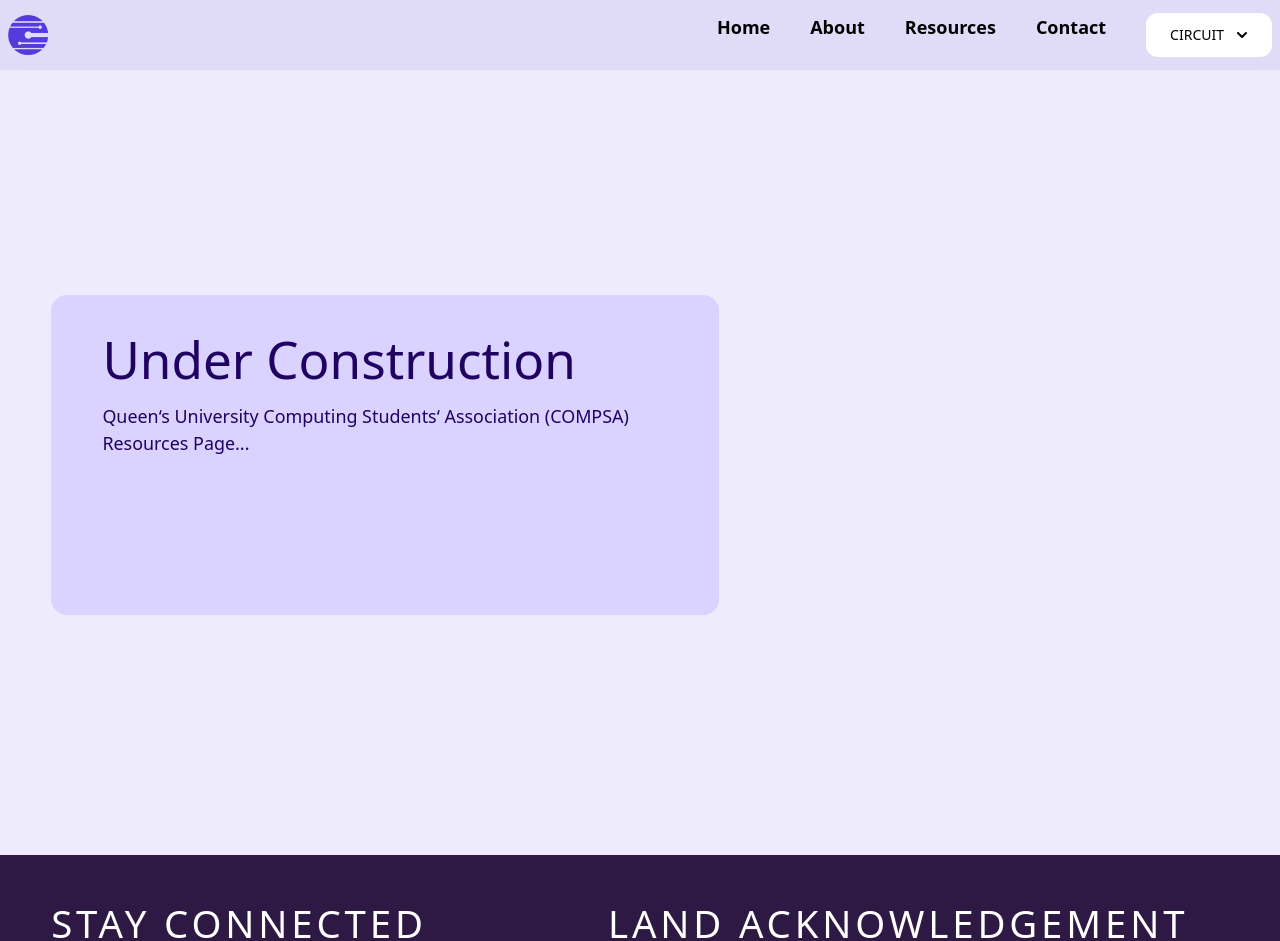
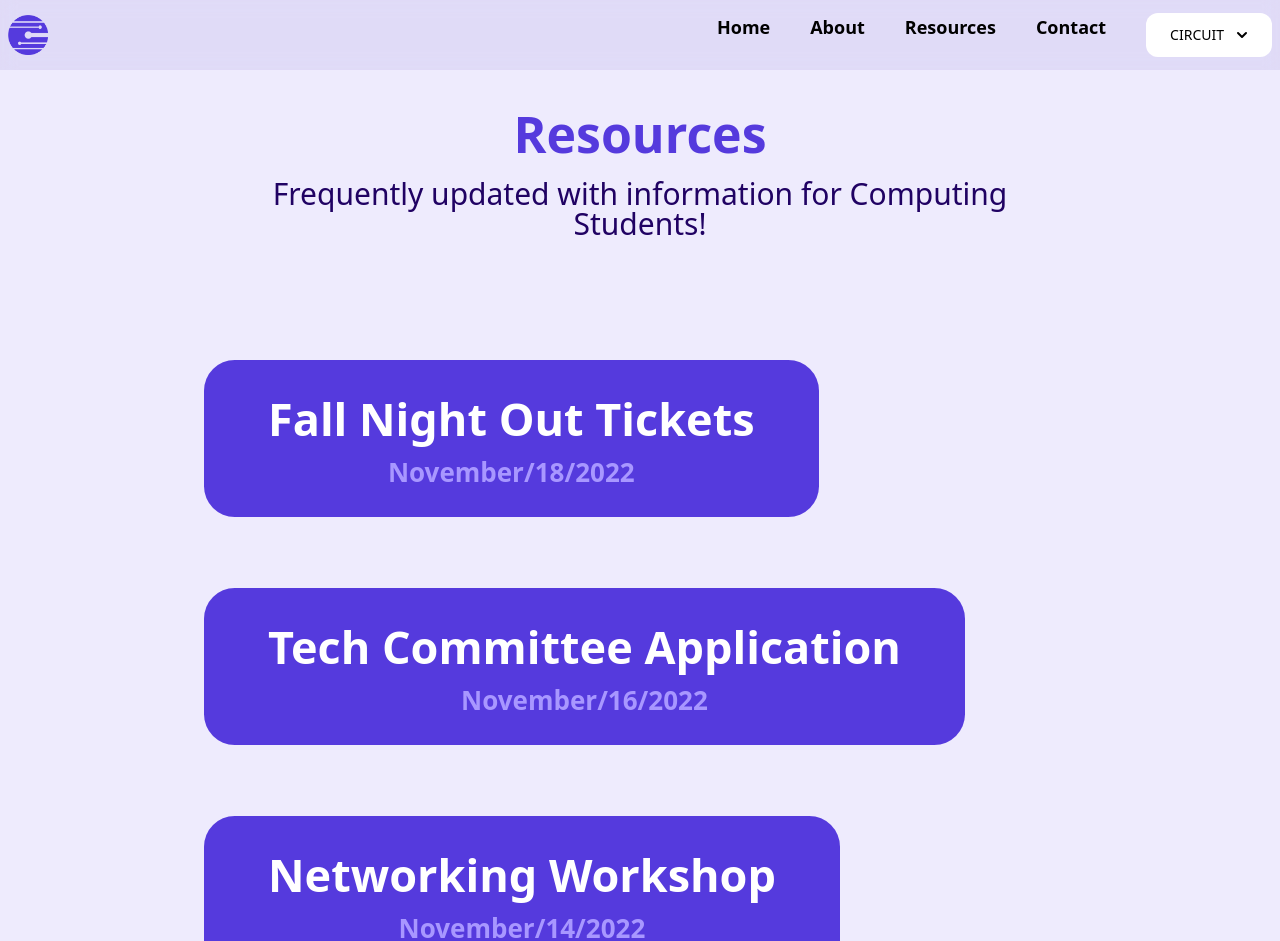
Before and after one commit to RelativelyFine/COMPSA-Frontend, a Next.js app: page /resources in a window 1280 px wide. Shown: the top 941 px of the page. Built offline with nearby package versions, Linux system fonts and the light colour scheme.

Commit message:
✨ Create Resource Page (#13)
* 🚚 Move and rename file

* 🎨 Create ButtonLink component

* 💄Work on resource page

* 💄Fix css

* 🎨 Make groups composable from link objects

```diff
--- /dev/null
+++ b/components/Buttons/ButtonLink.jsx
@@ -0,0 +1,24 @@
+import Link from "next/link";
+
+const ButtonLink = ({ href, className, children }) => {
+  const buttonClasses = [
+    "transition px-[5vw]",
+    "transform",
+    "hover:-translate-y-1",
+    "motion-reduce:transition-none",
+    "motion-reduce:hover:transform-none",
+    "rounded-[2.4vw]",
+    "2xl:rounded-[35px]",
+    className,
+  ];
+
+  return (
+    <Link href={href}>
+      <button className={buttonClasses.join(" ")}>
+        {children}
+      </button>
+    </Link>
+  );
+};
+
+export default ButtonLink;
--- /dev/null
+++ b/components/Buttons/index.js
@@ -0,0 +1,3 @@
+import ButtonLink from "./ButtonLink";
+
+export { ButtonLink };
--- /dev/null
+++ b/components/Resources/ButtonGroup.jsx
@@ -0,0 +1,19 @@
+import { ButtonLink } from "../Buttons";
+
+const ButtonGroup = ({ links }) =>
+  links.map(({ href, text, subText }, i) => (
+    <ButtonLink
+      href={href}
+      key={`resource=${text}${subText}`}
+      className={`h-[10.9vw] lg:h-[157px] ${
+        i < links.length - 1 ? "mb-[5vw] lg:mb-[71px] " : ""
+      }bg-[#553ADD] font-bold`}
+    >
+      <p className="text-white text-[4vw] lg:text-[45px]">{text}</p>
+      {subText && (
+        <p className="text-[#A897FF] text-[2.3vw] lg:text-[26px]">{subText}</p>
+      )}
+    </ButtonLink>
+  ));
+
+export default ButtonGroup;
--- /dev/null
+++ b/components/Resources/InfoPackages.jsx
@@ -0,0 +1,23 @@
+import ResourceHeader from "./ResourceHeader";
+import ButtonGroup from "./ButtonGroup";
+
+const InfoPackages = ({ packageLinks }) =>
+  packageLinks.map(({ header, links }, i) => (
+    <div
+      key={`${header}-${i}`}
+      className={`bg-[#F3F1FF] rounded-[4.5vw] 2xl:rounded-[65px] grid place-items-center ${
+        i < packageLinks.length - 1 ? "mb-[5vw] lg:mb-[71px]" : ""
+      }`}
+    >
+      <div className="flex flex-col w-[70vw] max-w-[872px] py-[95px]">
+        <ResourceHeader
+          header={header}
+          headerColour={"#200263"}
+          className="mb-[3.8vw] lg:mb-[55px]"
+        />
+        <ButtonGroup links={links} />
+      </div>
+    </div>
+  ));
+
+export default InfoPackages;
--- /dev/null
+++ b/components/Resources/ResourceHeader.jsx
@@ -0,0 +1,14 @@
+const ResourceHeader = ({ header, subheader, headerColour, subheaderColour, className }) => (
+  <div className={`mb-[8.4vw] lg:mb-[121px] ${className}`}>
+    <p className={`self-center w-full leading-none text-center text-[4.4vw] lg:text-[50px] text-[${headerColour}] font-bold`}>
+      {header}
+    </p>
+    {subheader && (
+      <p className={`self-center w-full leading-none text-center text-[2.7vw] lg:text-[30px] text-[${subheaderColour}] mt-[20px]`}>
+        {subheader}
+      </p>
+    )}
+  </div>
+);
+
+export default ResourceHeader;
--- a/components/Resources/ResourcePage.jsx
+++ /dev/null
@@ -1,24 +0,0 @@
-import React from "react";
-
-const ResourcePage = () => {
-  return (
-    <>
-      <div className="flex w-full h-[55px]  bg-[#eeebfd]"></div>
-      <div className="flex flex-col">
-        <div className="grid grid-cols-12 gap-[4%] place-content-center w-full h-[100vh] px-[4%] bg-gradient-to-b from-[#eeebfd] to-[#EEEBFD]">
-          <div className="flex flex-col col-span-7 bg-[#DAD2FF] h-[25vw] px-[4vw] py-[2vw] rounded-2xl">
-            <div className="text-[4vw] text-[#200263] pb-[1%]">
-              Under Construction
-            </div>
-            <div className="text-[1.4vw] text-[#200263] pb-[2%]">
-              Queen&lsquo;s University Computing Students&lsquo; Association
-              (COMPSA) Resources Page...
-            </div>
-          </div>
-        </div>
-      </div>
-    </>
-  );
-};
-
-export default ResourcePage;
--- /dev/null
+++ b/components/Resources/SectionWrapper.jsx
@@ -0,0 +1,9 @@
+const SectionWrapper = ({ bg, className, children }) => (
+    <div className={`bg-[${bg}] py-[46px] sm:py-[61px] flex justify-center flex-row items-center`}>
+    <div className={`flex flex-col py-12 ${className}`}>
+        {children}
+    </div>
+  </div>
+);
+
+export default SectionWrapper;
--- /dev/null
+++ b/components/Resources/index.jsx
@@ -0,0 +1,36 @@
+import React from "react";
+import ResourceHeader from "./ResourceHeader";
+import SectionWrapper from "./SectionWrapper";
+import ButtonGroup from "./ButtonGroup";
+import InfoPackages from "./InfoPackages";
+
+const Resources = ({ topLinks, infoPackageLinks }) => (
+  <>
+    <SectionWrapper bg="#EEEBFD" className="w-[70vw] max-w-[872px]">
+      <ResourceHeader
+        header="Resources"
+        headerColour={"#553ADD"}
+        subheader="Frequently updated with information for Computing Students!"
+        subheaderColour={"#200263"}
+      />
+      <ButtonGroup links={topLinks} />
+    </SectionWrapper>
+
+    <SectionWrapper bg="#FCFCFC" className="w-[74vw] max-w-[1062px]">
+      <div className="flex flex-col items-center">
+        <div className="w-[70vw] max-w-[872px] ">
+          <ResourceHeader
+            header="Information Packages"
+            headerColour={"#553ADD"}
+            subheader="Created by COMPSA, for Computing Students!"
+            subheaderColour={"#200263"}
+          />
+        </div>
+      </div>
+
+      <InfoPackages packageLinks={infoPackageLinks} />
+    </SectionWrapper>
+  </>
+);
+
+export default Resources;
--- a/pages/resources.jsx
+++ b/pages/resources.jsx
@@ -1,13 +1,116 @@
 import Header from "../components/Header";
 import Navbar from "../components/Navbar";
-import ResourcePage from "../components/Resources/ResourcePage";
+import Resources from "../components/Resources";
 import Footer from "../components/Footer";
 
 export default function Home() {
+  const topLinks = [
+    {
+      href: "https://www.bouncelife.com/events/636aacaaf06dd12682beec50l",
+      text: "Fall Night Out Tickets",
+      subText: "November/18/2022",
+    },
+    {
+      href: "https://docs.google.com/forms/d/e/1FAIpQLScFtcUdYCFCcPehOEqENal-okyNDoTyDHx-7Muqn-uqG61Oaw/viewform",
+      text: "Tech Committee Application",
+      subText: "November/16/2022",
+    },
+    {
+      href: "https://docs.google.com/forms/d/e/1FAIpQLSeSlDm2Jv8yTucyUPt_qWXvnJVCsemtOfTBHmTPWmbEzXM9sA/viewform",
+      text: "Networking Workshop",
+      subText: "November/14/2022",
+    },
+  ];
+
+  const infoPackageLinks = [
+    {
+      header: "General",
+      links: [
+        {
+          href: "https://docs.google.com/forms/d/e/1FAIpQLSeSLWO4c-QB3rMj3NV9K8jN7qRppKK9mbOvClYR-8AUEWYE3w/viewform",
+          text: "Student Experience Survey",
+        },
+      ],
+    },
+    {
+      header: "Academics",
+      links: [
+        {
+          href: "https://docs.google.com/forms/d/e/1FAIpQLSebseoqRym3KOZsQHE9zYtjzcZL0otMDcflmPuoxSku6gsTyA/viewform",
+          text: "Tutor Request Form",
+        },
+        {
+          href: "https://docs.google.com/document/d/1bPfn8PnaK2YIhkKg4rGuCA5qCa9EPKA07jOW8JxuwXA/edit",
+          text: "Academic Resources",
+        },
+        {
+          href: "https://docs.google.com/document/d/1bPfn8PnaK2YIhkKg4rGuCA5qCa9EPKA07jOW8JxuwXA/edit",
+          text: "Academic Grievance Form",
+        },
+        {
+          href: "https://www.queensu.ca/artsci/undergrad-students/first-year-students/plan-selection",
+          text: "Plan Selection",
+        },
+        {
+          href: "https://docs.google.com/document/d/1ZZtvRp7-H9Plot4v6rbYNSFLXts8B9nJE0hOeJ_7JqU/edit",
+          text: "1st Year Course Selection Guide",
+        },
+      ],
+    },
+    {
+      header: "Equity",
+      links: [
+        {
+          href: "https://docs.google.com/document/d/1TOI9UOpqk9ahZjp7GYstwU5VoavAIUQeKu6dISHI0bU/edit",
+          text: "Ukraine Statement",
+        },
+        {
+          href: "https://docs.google.com/document/d/1rVHGMjIVGpg9mMCbYMY4GCaWXX1ikeggc80rMNbYCpE/edit",
+          text: "Equity Resources",
+        },
+        {
+          href: "https://www.youtube.com/watch?v=q9ihaF5bG8U",
+          text: "Diversity in Tech Recording",
+        },
+      ],
+    },
+    {
+      header: "Events",
+      links: [
+        {
+          href: "https://docs.google.com/forms/d/e/1FAIpQLSeURF0FdzVDZlhbtz9JYr0uFDGjdU_orKuPxkABqaOPcM-Wxw/viewform",
+          text: "Bursary Form",
+        },
+        {
+          href: "https://docs.google.com/forms/d/e/1FAIpQLSdlizszGiuo_5nO0khWAoXek9GDsspmPpRwPhI7aiB5a1abDw/viewform",
+          text: "Event Accommodation Form",
+        },
+      ],
+    },
+    {
+      header: "Personal Development",
+      links: [
+        {
+          href: "https://docs.google.com/forms/d/e/1FAIpQLSeURF0FdzVDZlhbtz9JYr0uFDGjdU_orKuPxkABqaOPcM-Wxw/viewform",
+          text: "Bursary Form",
+        },
+        {
+          href: "https://docs.google.com/forms/d/e/1FAIpQLSdlizszGiuo_5nO0khWAoXek9GDsspmPpRwPhI7aiB5a1abDw/viewform",
+          text: "Event Accommodation Form",
+        },
+        {
+          href: "https://github.com/Queen-s-COMPSA/Canadian-Tech-Internships-2023",
+          text: "Canadian Internships List",
+        },
+      ],
+    },
+  ];
+
   return (
     <div>
+      <div className="fixed w-screen h-[53px] sm:h-[70px]"></div>
       <Header />
-      <ResourcePage />
+      <Resources topLinks={topLinks} infoPackageLinks={infoPackageLinks} />
       <Navbar color="light" />
       <Footer />
     </div>
```
